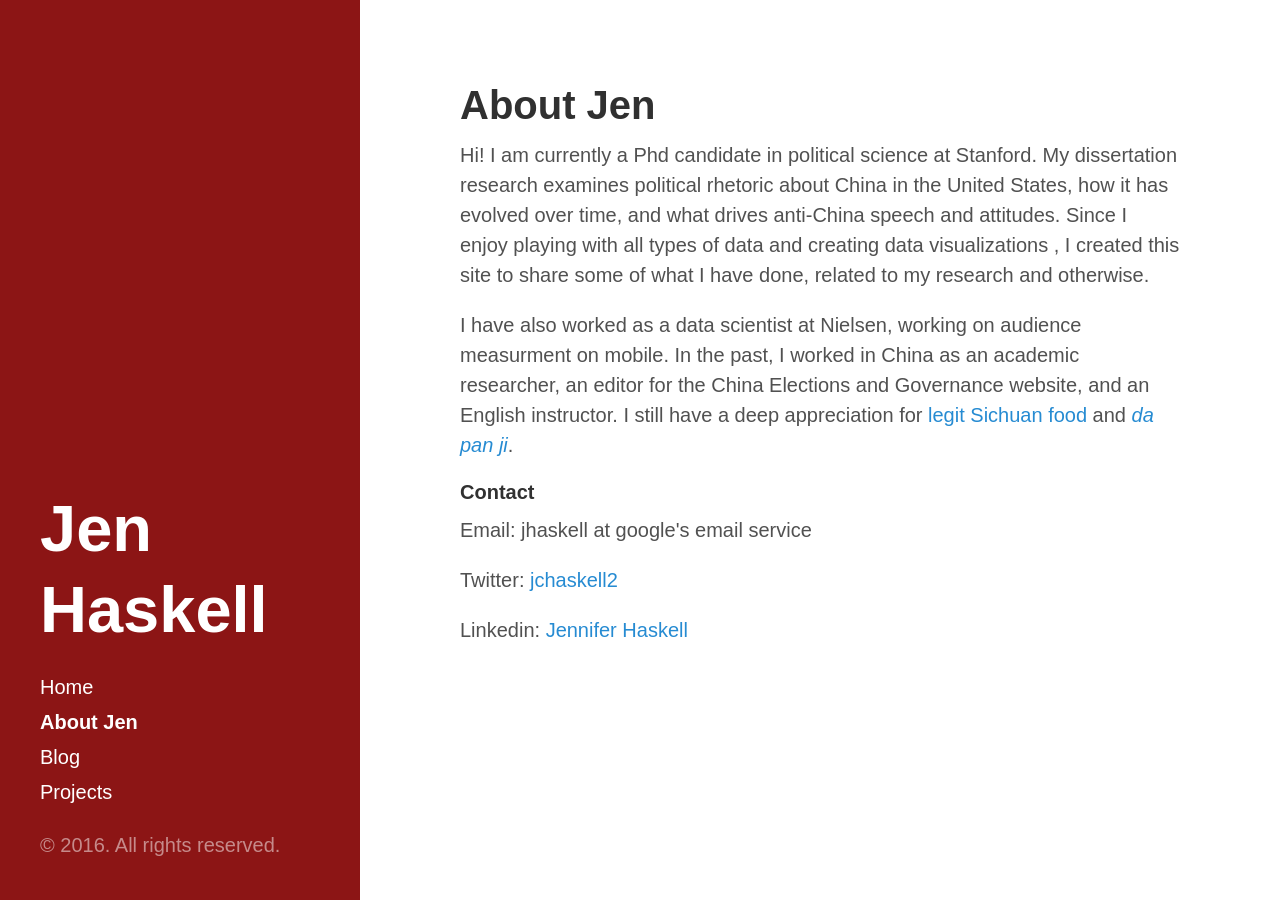
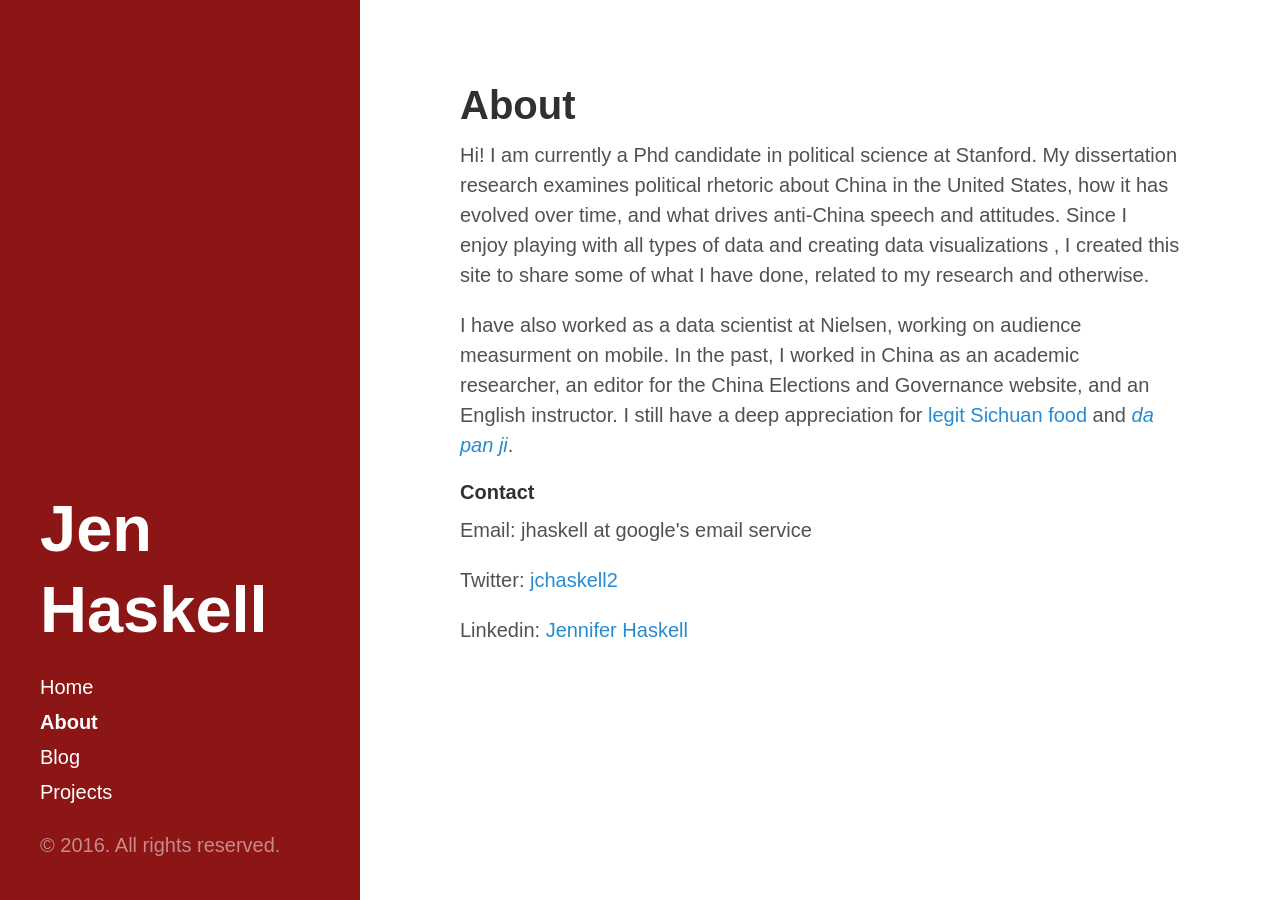
Before and after one commit to jchaskell/jchaskell.github.io, a Jekyll site: the page built from about.html, in a window 1280 px wide. Built offline with Jekyll 4.4.1, drawn with Linux system fonts in a browser that asks for light colours.

Commit message:
fixes to about page and post

```diff
--- a/about.html
+++ b/about.html
@@ -1,11 +1,11 @@
 ---
 layout: page
-title: About Jen
+title: About
 ---
 
 <p>Hi! I am currently a Phd candidate in political science at Stanford. My dissertation research examines political rhetoric about China in the United States, how it has evolved over time, and what drives anti-China speech and attitudes. Since I enjoy playing with all types of data and creating data visualizations , I created this site to share some of what I have done, related to my research and otherwise.</p>
 
-<p>I have also worked as a data scientist at Nielsen, working on audience measurment  on mobile. In the past, I worked in China as an academic researcher, an editor for the China Elections and Governance website, and an English instructor. I still have a deep appreciation for <a href="">legit Sichuan food</a> and <a href="http://www.farwestchina.com/2008/08/xinjiangs-best-food-da-pan-ji.html"><i>da pan ji</i></a>.</p>
+<p>I have also worked as a data scientist at Nielsen, working on audience measurment  on mobile. In the past, I worked in China as an academic researcher, an editor for the China Elections and Governance website, and an English instructor. I still have a deep appreciation for <a href="jchaskell.github.io/sichuan_noodles.jpg">legit Sichuan food</a> and <a href="http://www.farwestchina.com/2008/08/xinjiangs-best-food-da-pan-ji.html"><i>da pan ji</i></a>.</p>
 
 <h4>Contact</h4>
 
```
Also changed, not shown: _posts/2016-04-10-Congressional-Record-Scraper.md (+2 -0 lines).
